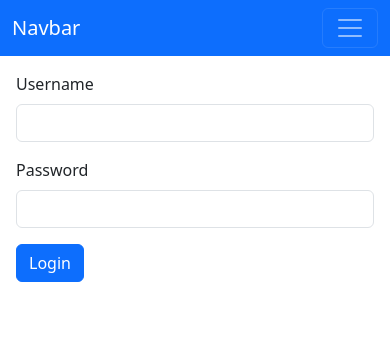
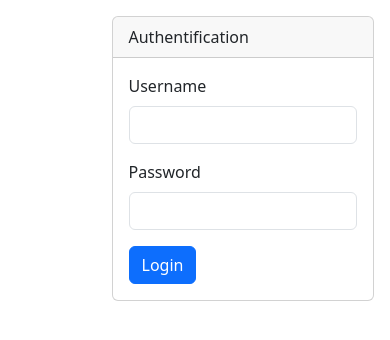
Before and after one commit to houssiniabdelmoniim/Spring-MVC-Thymeleaf, a Spring Boot app: page /login in a window 390 px wide. Shown: the top 340 px of the page. Run offline with Spring Boot 4, Linux system fonts and the light colour scheme; some of the project's set-up classes (security, data sources, template engines, error pages and the like) are left out, and stand-ins take their place; some libraries are stand-ins or nearby versions.

Commit message:
Changed login.html style

```diff
--- a/src/main/resources/templates/login.html
+++ b/src/main/resources/templates/login.html
@@ -2,16 +2,19 @@
 <html lang="en"
       xmlns:th="http://www.thymeleaf.org"
       xmlns:layout="http://www.ultraq.net.nz/thymeleaf/layout"
-      layout:decorate="layout1"
 >
 <head>
     <meta charset="UTF-8">
-    <title>Product</title>
+    <title>Products</title>
+    <link rel="stylesheet" type="text/css" href="/webjars/bootstrap/5.3.8/css/bootstrap.min.css">
 </head>
 <body>
 <div class="p-3" layout:fragment="content1">
     <div class="row">
-        <div class="col col-md-6">
+        <div class="col col-md-6 offset-3">
+            <div class="card">
+                <div class="card-header">Authentification</div>
+                <div class="card-body">
                     <form method="post" th:action="@{login}">
                         <div class="mb-3">
                             <label class="form-label">Username</label>
@@ -26,5 +29,7 @@
                 </div>
             </div>
         </div>
+    </div>
+</div>
 </body>
 </html>
```
Lines whose indentation alone changed are shown as unchanged.
